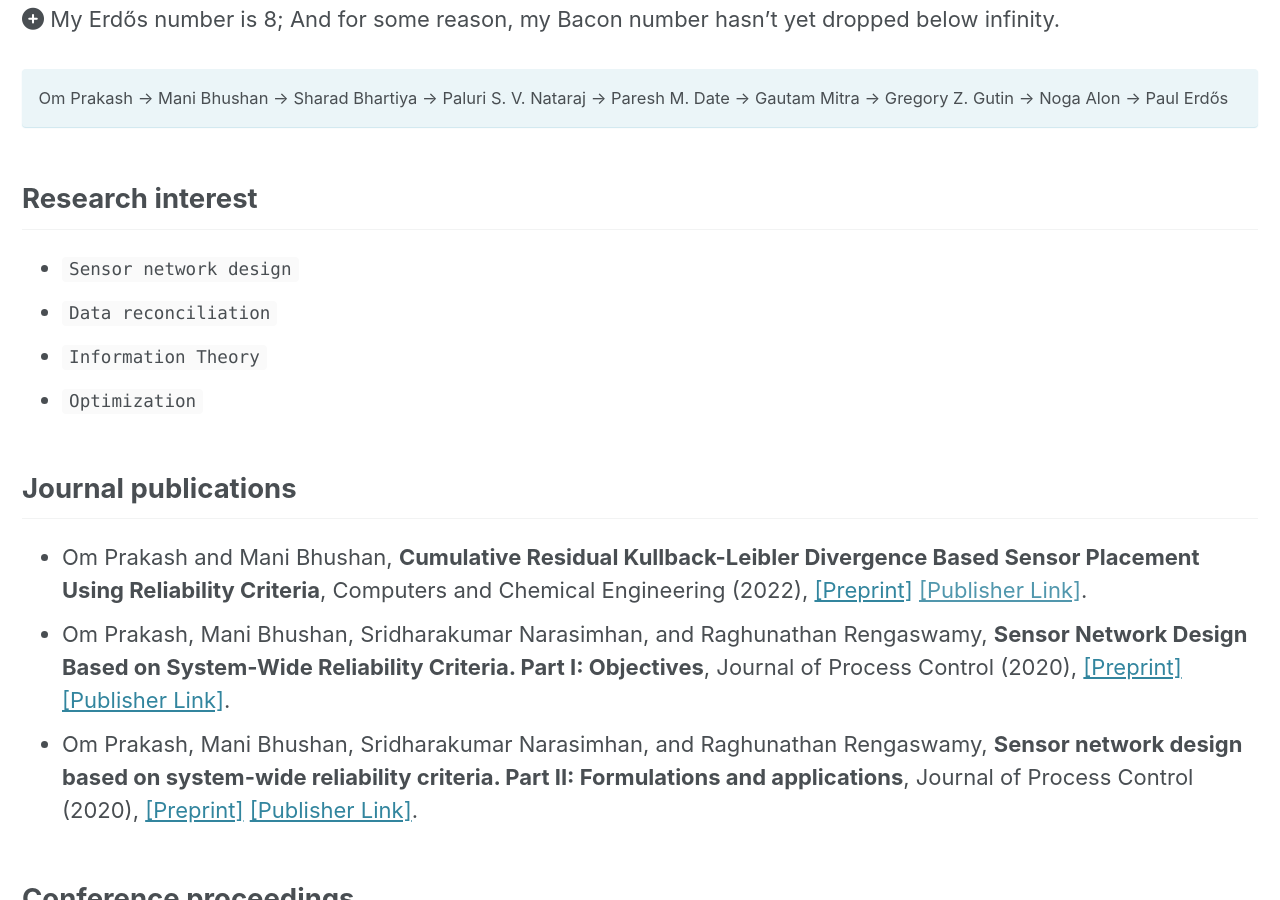
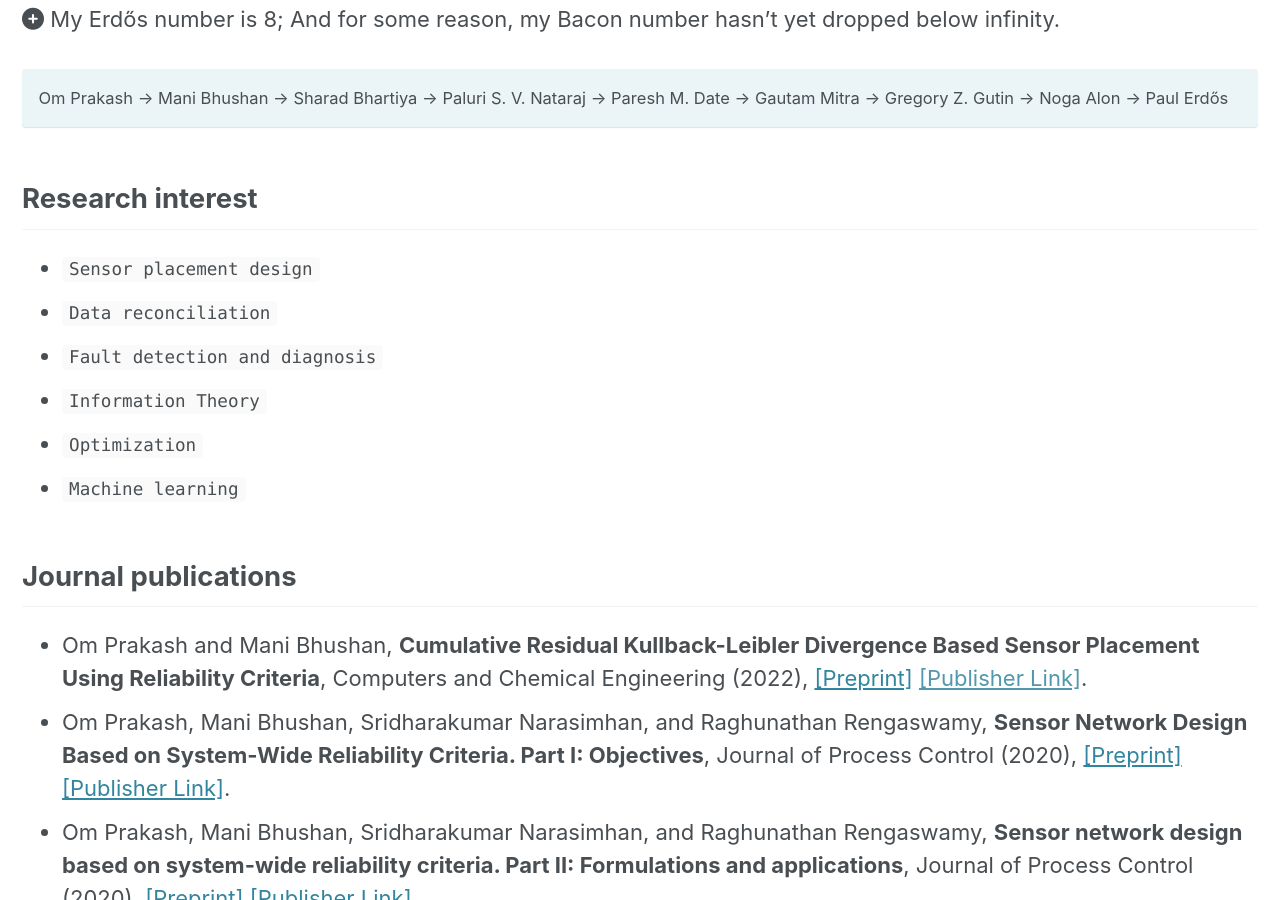
Before and after one commit to prakashoms/prakashoms.github.io, a Jekyll site: the page built from _pages/research.md, in a window 1280 px wide and 900 px high, scrolled down 568 px. Built offline with Jekyll 4.4.1, drawn with Linux system fonts in a browser that asks for light colours; cached includes are drawn as plain includes; nearby versions of some CDN libraries.

Commit message:
Update research.md

```diff
--- a/_pages/research.md
+++ b/_pages/research.md
@@ -30,10 +30,12 @@ Om Prakash -> Mani Bhushan -> Sharad Bhartiya -> Paluri S. V. Nataraj -> Paresh
 {: .notice--info}
 
 ## Research interest
-- `Sensor network design`
+- `Sensor placement design`
 - `Data reconciliation`
+- `Fault detection and diagnosis`
 - `Information Theory`
 - `Optimization`
+- `Machine learning`
 
 ## Journal publications
 - Om Prakash and Mani Bhushan, **Cumulative Residual Kullback-Leibler Divergence Based Sensor Placement Using Reliability Criteria**, Computers and Chemical Engineering (2022), [[Preprint]](https://drive.google.com/file/d/1iHvLlWWVrciz0N6byXe2-KmMUldbvSA4/view?usp=sharing) [[Publisher Link]]().
```
